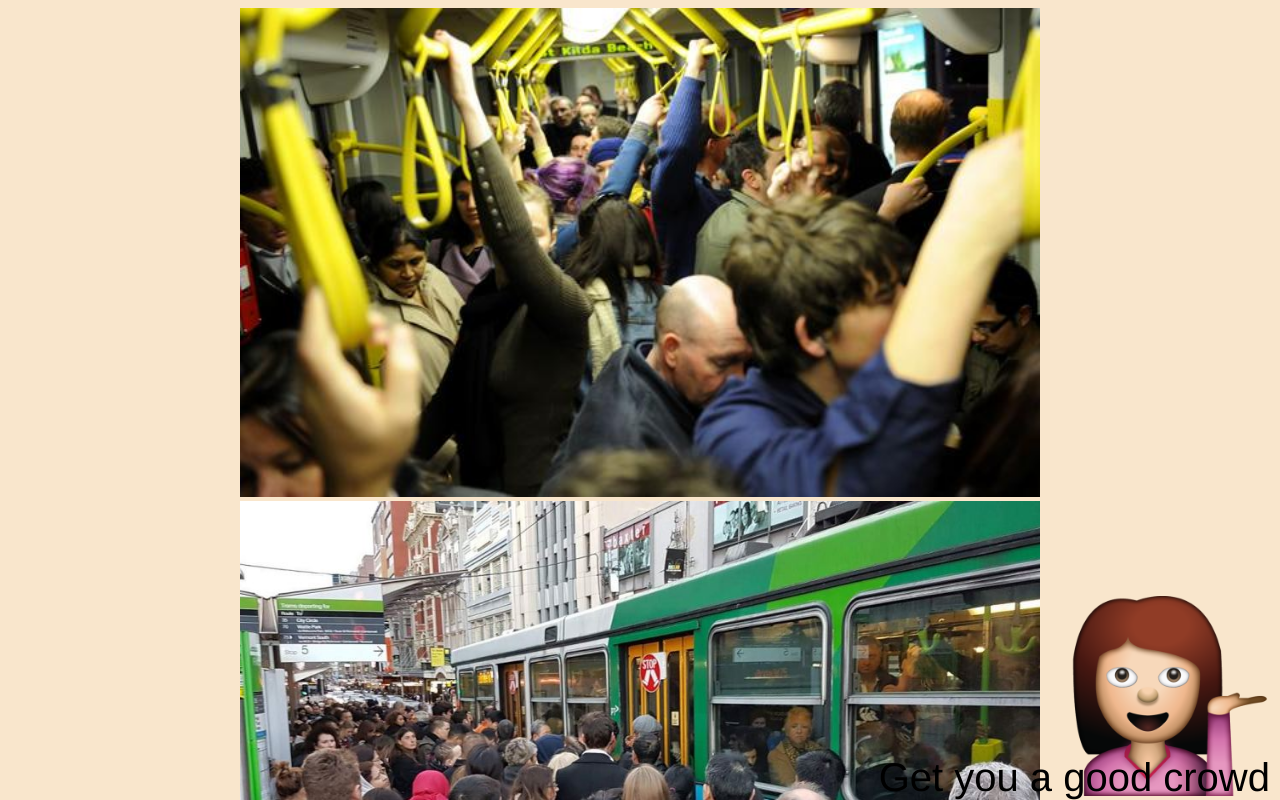
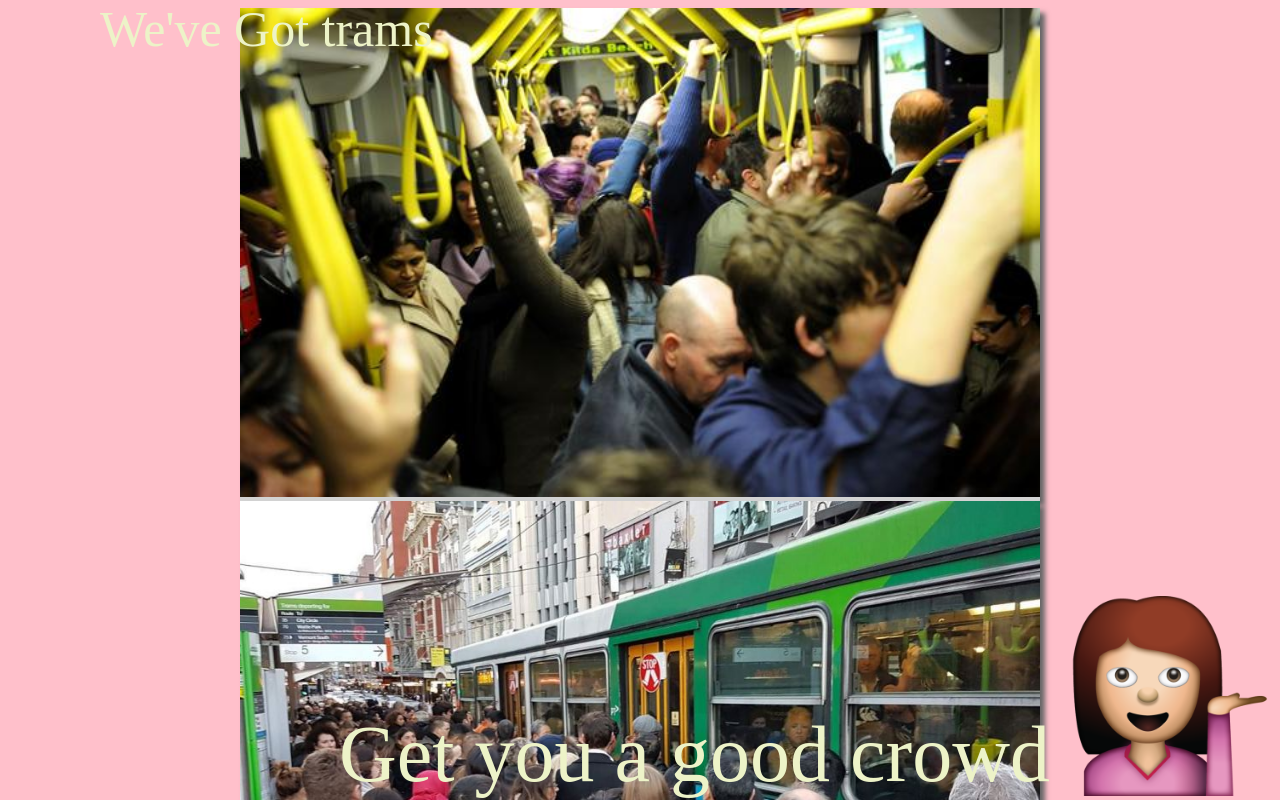
Before and after one commit to joellethomas/joellethomas.github.io, a plain HTML site: page twitter-typography/week4/tweet1.html in a window 1280 px wide. Shown: the top 800 px of the page. Drawn offline with Linux system fonts and the light colour scheme.

Commit message:
new page

```diff
--- a/twitter-typography/week4/tweet1.html
+++ b/twitter-typography/week4/tweet1.html
@@ -5,18 +5,31 @@
 	<style type="text/css">
 
 		.text1 {
-			font-family:helvetica;
-			font-size:40px;
+			font-family:stanley;
+			font-size:80px;
 			margin:auto;
 			position: fixed;
 			bottom:0px;
-			right:10px;
+			right:230px;
+			color:#edf3c8;
+
+		}
+
+		.text2 {
+			font-family:stanley;
+			font-size:50px;
+			position: fixed;
+			top:0px;
+			left:100px;
+			color:#edf3c8;
 
 		}
 
 		.image {
 			width:800px;
 			margin:auto;
+  			box-shadow: 5px 5px 5px #666;
+  			background-color: lightgray;
 		}
 
 		.emoji {
@@ -32,7 +45,7 @@
 		}
 
 		body {
-			background-color:#f9e6cc;
+			background-color:pink;
 		}
 
 	</style>
@@ -45,6 +58,10 @@
 
 <div class="image">
 	<img src="images4/crowdtram2.jpg">
+</div>
+
+<div class="image">
+	<img src="images4/crowdtram3.jpg">
 </div>
 
 
```
Also changed, not shown: twitter-typography/week4/images4/crowdtram3.jpg (added).
